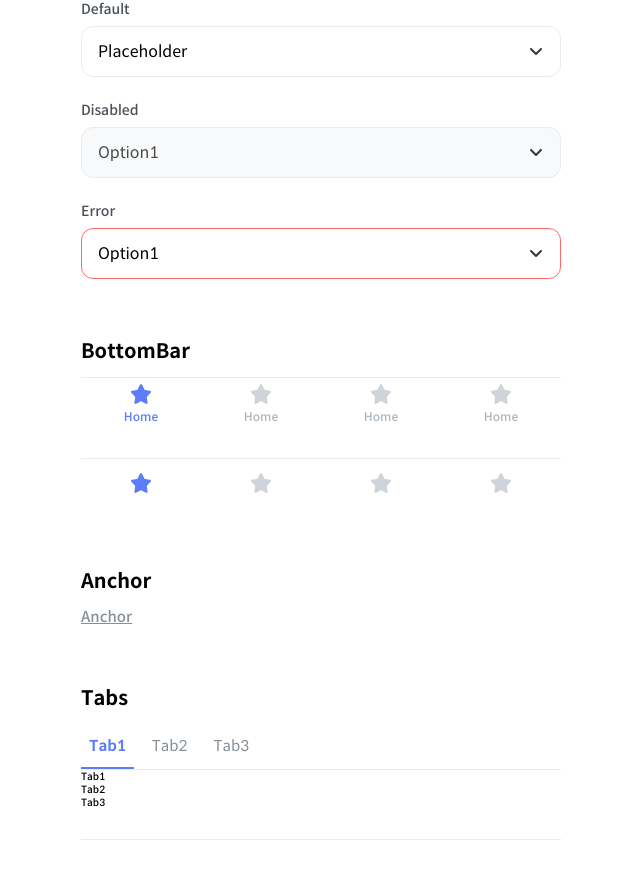
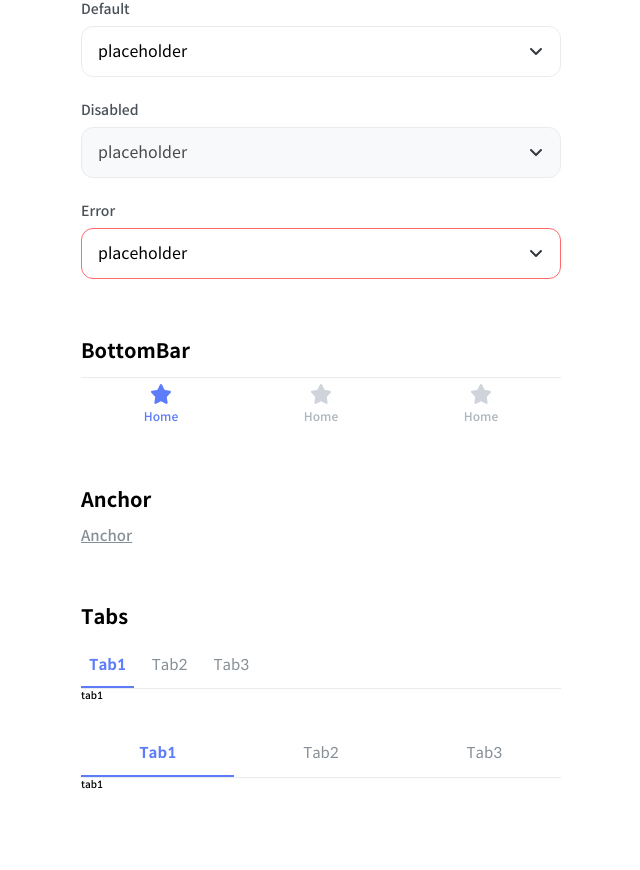
Before and after one commit to kukeast/ecommerce-design-system, a React (Create React App) app: page / in a window 1280 px wide. Shown: the part 2832-3702 px from the top of the page, without its empty margins (319-959 px from the left). After the commit the page ends 3653 px from the top, so only its background shows below. Built offline with nearby package versions, Linux system fonts and the light colour scheme.

Commit message:
add component
bottom bar, tabs, select

```diff
--- a/src/App.js
+++ b/src/App.js
@@ -14,14 +14,10 @@ import Form from "./component/inputs/Form"
 import TextField from "./component/inputs/TextField"
 import TextArea from "./component/inputs/TextArea"
 import Select from "./component/inputs/Select"
-import Option from "./component/inputs/Option"
 import GlobalFonts from "./constants/font/font"
 import BottomBar from "./component/navigation/BottomBar"
-import BottomBarAction from "./component/navigation/BottomBarAction"
 import Anchor from "./component/navigation/Anchor"
 import Tabs from "./component/navigation/Tabs"
-import TabPanel from "./component/navigation/TabPanel"
-import Tab from "./component/navigation/Tab"
 
 const Wrapper = styled.div`
     width: 100%;
@@ -51,19 +47,51 @@ function App () {
     const [activeStar, setActiveStar] = useState(3)
     const stars = [1,2,3,4,5]
     const [toggle, setToggle] = useState("false")
-    const [currentTab, setCurrentTab] = useState(0);
+    const bottomBarActions = [
+        {
+            label: "Home",
+            icon: "IcoStar",
+        },
+        {
+            label: "Home",
+            icon: "IcoStar",
+        },
+        {
+            label: "Home",
+            icon: "IcoStar",
+        },
+    ]
+    const options =[
+        {
+            value: 'value1',
+            label: 'placeholder',
+            defaultValue: true,
+        },
+        {
+            value: 'value2',
+            label: 'label2',
+        },
+        {
+            value: 'value3',
+            label: 'label3',
+        }
+    ]
+
     const tabs = [
         {
             label: 'Tab1',
             index: 0,
+            contents: 'tab1',
         },
         {
             label: 'Tab2',
             index: 1,
+            contents: 'Tab22',
         },
         {
             label: 'Tab3',
             index: 2,
+            contents: '3333',
         }
     ]
     return(
@@ -216,50 +244,18 @@ function App () {
             <Wrapper>
                 <Title>Select</Title>
                 <Form label="Default">
-                    <Select name="name" onChange={onon} defaultValue="">
-                        <Option value="" label="Placeholder" disabled/>
-                        <Option value="aoao" label="Option1"/>
-                        <Option value="aoao" label="Option2"/>
-                        <Option value="aoao" label="Option3"/>
-                        <Option value="aoao" label="Option4"/>
-                        <Option value="aoao" label="Option5"/>
-                    </Select>
+                    <Select name="name" onChange={onon} options={options}/>
                 </Form>
                 <Form label="Disabled">
-                    <Select name="name" disabled>
-                        <Option value="aoao" label="Option1"/>
-                        <Option value="aoao" label="Option2"/>
-                        <Option value="aoao" label="Option3"/>
-                        <Option value="aoao" label="Option4"/>
-                        <Option value="aoao" label="Option5"/>
-                    </Select>
+                    <Select name="name" disabled options={options}/>
                 </Form>
                 <Form label="Error">
-                    <Select name="name" error>
-                        <Option value="aoao" label="Option1"/>
-                        <Option value="aoao" label="Option2"/>
-                        <Option value="aoao" label="Option3"/>
-                        <Option value="aoao" label="Option4"/>
-                        <Option value="aoao" label="Option5"/>
-                    </Select>
+                    <Select name="name" error options={options}/>
                 </Form>
             </Wrapper>
             <Wrapper>
                 <Title>BottomBar</Title>
-                <BottomBar>
-                    <BottomBarAction label="Home" icon="IcoStar" active/>
-                    <BottomBarAction label="Home" icon="IcoStar"/>
-                    <BottomBarAction label="Home" icon="IcoStar"/>
-                    <BottomBarAction label="Home" icon="IcoStar"/>
-                </BottomBar>
-            </Wrapper>
-            <Wrapper>
-                <BottomBar>
-                    <BottomBarAction icon="IcoStar" active/>
-                    <BottomBarAction icon="IcoStar"/>
-                    <BottomBarAction icon="IcoStar"/>
-                    <BottomBarAction icon="IcoStar"/>
-                </BottomBar>
+                <BottomBar bottomBarActions={bottomBarActions} defaultSeleted={0}/>
             </Wrapper>
             <Wrapper>
                 <Title>Anchor</Title>
@@ -267,24 +263,10 @@ function App () {
             </Wrapper>
             <Wrapper>
                 <Title>Tabs</Title>
-                <Tabs>
-                    {tabs.map(tab=>(
-                        <Tab
-                            key={tab.index}
-                            label={tab.label}
-                            selected={tab.index === currentTab && true}
-                            onClick={() => setCurrentTab(tab.index)}
-                        />
-                    ))}
-                </Tabs>
-                <TabPanel index={0}>Tab1</TabPanel>
-                <TabPanel index={1}>Tab2</TabPanel>
-                <TabPanel index={2}>Tab3</TabPanel>
+                <Tabs tabs={tabs}/>
             </Wrapper>
             <Wrapper>
-                <Tabs fit>
-
-                </Tabs>
+                <Tabs tabs={tabs} fit={true}/>
             </Wrapper>
         </ThemeProvider>
     )
--- a/src/component/inputs/Select.js
+++ b/src/component/inputs/Select.js
@@ -2,6 +2,7 @@ import React from 'react'
 import styled, {css} from 'styled-components'
 import {gray, red, black} from 'open-color'
 import { Icon16 } from '../icon/Icon'
+import Option from "./Option"
 
 
 const Wrapper = styled.div`
@@ -50,7 +51,8 @@ const SelectElem = styled.select`
     z-index: 1;
 
 `
-function Select ({ children, name, disabled, error, defaultValue, onChange, ...rest }) {
+function Select ({ options, name, disabled, error, onChange, ...rest }) {
+    const defaultValue = options.filter(option => option.defaultValue)[0].value
     return(
         <Wrapper disabled={disabled} error={error}>
             <SelectElem
@@ -60,7 +62,14 @@ function Select ({ children, name, disabled, error, defaultValue, onChange, ...r
                 onChange={onChange}
                 {...rest}
             >
-                {children}
+                {options.map((option, index)=>(
+                    <Option
+                        key={index}
+                        value={option.value}
+                        label={option.label}
+                        disabled={option.defaultValue ? true : false}
+                    />
+                ))}
             </SelectElem>
             <Icon16
                 width="16"
@@ -75,7 +84,12 @@ function Select ({ children, name, disabled, error, defaultValue, onChange, ...r
 Select.defaultProps = {
     name : "Select",
     disabled : false,
-    error : false
+    error : false,
+    options: [{
+        value: 'value',
+        label: 'option',
+        defaultValue: false,
+    }],
 }
 
 export default React.memo(Select)
--- a/src/component/navigation/BottomBar.js
+++ b/src/component/navigation/BottomBar.js
@@ -1,6 +1,7 @@
-import React from 'react'
+import React, { useState } from 'react'
 import styled from 'styled-components'
 import {gray} from 'open-color'
+import BottomBarAction from './BottomBarAction'
 
 const Wrapper = styled.div`
     display: flex;
@@ -13,12 +14,29 @@ const Wrapper = styled.div`
 `
 
 
-function BottomBar ({children}) {
+function BottomBar ({bottomBarActions, defaultSeleted}) {
+    const [select, setSelected] = useState(defaultSeleted)
     return(
         <Wrapper>
-            {children}
+            {bottomBarActions.map((bottomBarAction, index) => (
+                <BottomBarAction
+                    icon={bottomBarAction.icon}
+                    label={bottomBarAction.label}
+                    active={select === index && true}
+                    onClick={()=>setSelected(index)}
+                    key={index}
+                />
+            ))}
         </Wrapper>
     )
 }
 
+BottomBar.defaultProps={
+    bottomBarActions: [{
+        label: 'Menu',
+        icon: 'IcoStar',
+    }],
+    defaultSeleted: 0,
+}
+
 export default React.memo(BottomBar)
--- a/src/component/navigation/BottomBarAction.js
+++ b/src/component/navigation/BottomBarAction.js
@@ -7,6 +7,7 @@ const Wrapper = styled.div`
     flex: 1;
     display: inline-block;
     text-align: center;
+    cursor: pointer;
     ${ props => props.active ? css`
         svg{
             fill: ${props => props.theme.primary};
--- a/src/component/navigation/Tab.js
+++ b/src/component/navigation/Tab.js
@@ -8,9 +8,11 @@ const TabElem = styled.div`
     line-height: 150%;
     text-align: center;
     color: ${gray[6]};
+
     margin: 0;
     padding: 1rem 0.8rem;
     cursor: pointer;
+
     ${props => props.selected && css`
         font-weight: 500;
         border-bottom: 0.2rem solid ${props => props.theme.primary};
@@ -34,4 +36,9 @@ function Tab ({label, selected, onClick, ...rest}) {
     )
 }
 
-export default Tab
+Tab.defaultProps={
+    label: 'Tab',
+    selected: false,
+}
+
+export default React.memo(Tab)
--- a/src/component/navigation/TabPanel.js
+++ /dev/null
@@ -1,17 +0,0 @@
-import React from 'react'
-import styled from 'styled-components'
-
-const PanelElem = styled.div``
-
-function TabPanel ({children, index, selected}) {
-    return(
-        <PanelElem
-            index={index}
-            selected={selected}
-        >
-            {children}
-        </PanelElem>
-    )
-}
-
-export default TabPanel
--- a/src/component/navigation/Tabs.js
+++ b/src/component/navigation/Tabs.js
@@ -1,13 +1,14 @@
-import React from 'react'
+import React, {useState} from 'react'
 import styled, {css} from 'styled-components'
 import {gray} from 'open-color'
+import Tab from "./Tab"
 
-const Wrapper = styled.div`
+const TabList = styled.div`
     display: flex;
     overflow: scroll;
 
     ${props => props.fit && css`
-        p{
+        div{
             flex: 1;
         }
     `}
@@ -17,13 +18,32 @@ const Wrapper = styled.div`
     }
 `
 
-
-function Tabs ({ fit, children }) {
+function Tabs ({ fit, tabs }) {
+    const [currentTab, setCurrentTab] = useState(0);
     return(
-        <Wrapper fit={fit}>
-            {children}
-        </Wrapper>
+        <>
+            <TabList fit={fit}>
+                {tabs.map(tab=>(
+                    <Tab
+                        key={tab.index}
+                        label={tab.label}
+                        selected={tab.index === currentTab && true}
+                        onClick={() => setCurrentTab(tab.index)}
+                    />
+                ))}
+            </TabList>
+            <div>{tabs[currentTab].contents}</div>
+        </>
     )
 }
 
-export default Tabs
+Tabs.defaultProps={
+    fit: false,
+    tabs: [{
+        label: 'Tab1',
+        index: 0,
+        contents: 'contents',
+    }]
+}
+
+export default React.memo(Tabs)
```
